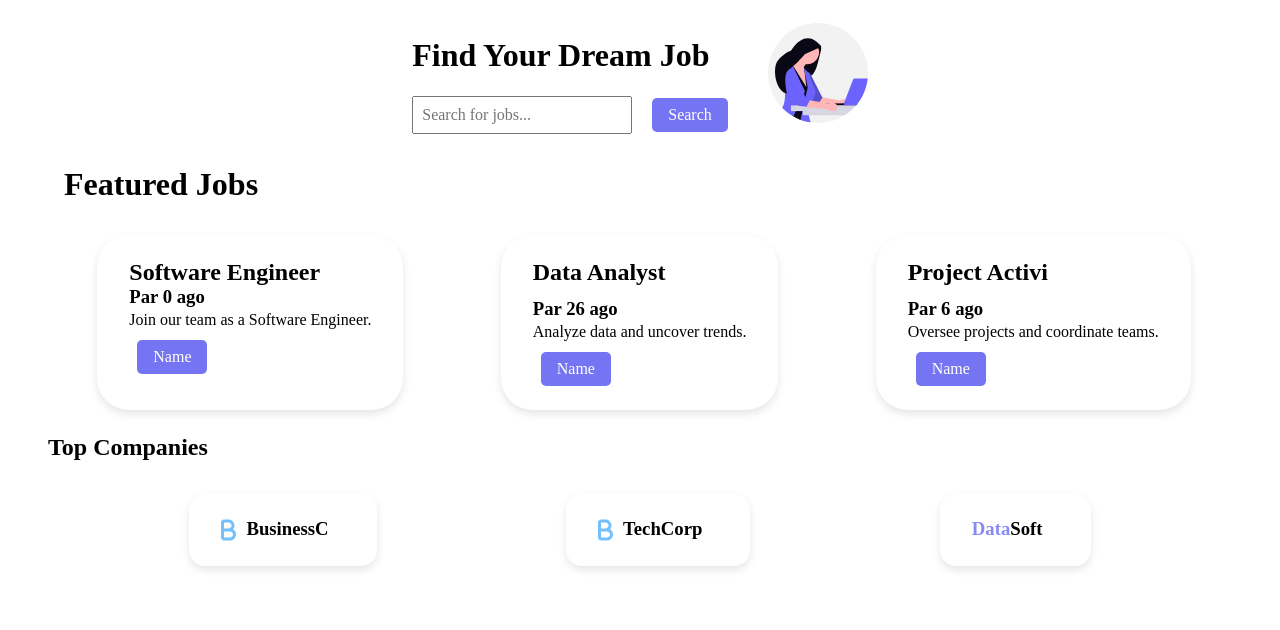
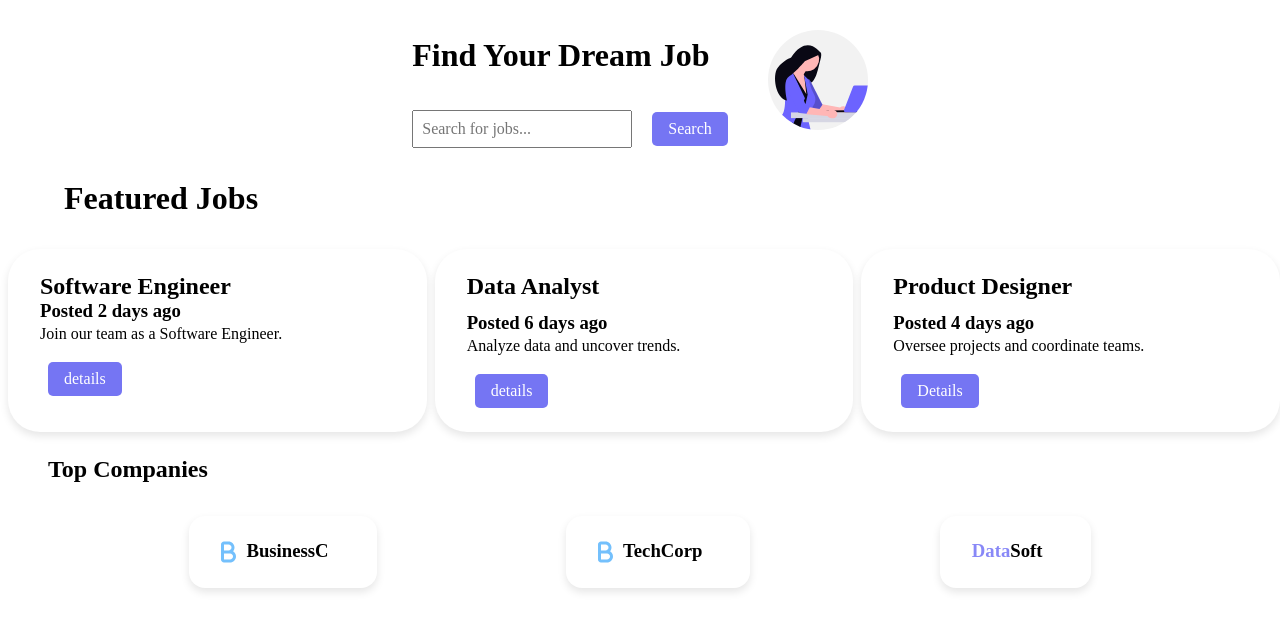
Before and after one commit to Omar-Gisseh/jobconnect, a plain HTML site: page public/index.html in a window 1280 px wide. Drawn offline with nearby package versions, Linux system fonts and the light colour scheme; a script that the page names is missing.

Commit message:
added a link to the feature elements in my home page to their respective details section's page

```diff
--- a/public/Css/style.css
+++ b/public/Css/style.css
@@ -65,7 +65,7 @@ input{
     line-height: 1.5;
 }
 
-.jobs-btn{
+.jobs-link {
     margin-top: .5em;
     border: none;
     color: white;
@@ -73,7 +73,16 @@ input{
     border-radius: 5px;
     padding: .5em 1em .5em 1em;
     margin-left: .5em;
+    text-decoration: none;
+    margin-top: 1em;
+    display: inline-block;
+
+
 }
+
+
+
+
 
 .jobs-container{
     border-radius: 2em;
@@ -81,6 +90,8 @@ input{
     padding: 1.5em 2em 1.5em 2em;
     margin-left: .5em;
     box-shadow:  0 4px 8px rgba(0, 0, 0, 0.1);
+    width: 100%;
+    height: auto;
 }
 
 .company-header{
@@ -110,6 +121,12 @@ input{
 }
 .blue{
     color: rgb(136, 136, 247);
+}
+
+@media(min-width: 600px){
+    .header-btn{
+        margin-top: 1em;
+    }
 }
 
 
--- a/public/index.html
+++ b/public/index.html
@@ -27,23 +27,23 @@
       <section class="featured-jobs">
       <div class="jobs-container">
       <h2 class="jobs-h1 inline">Software Engineer</h2>
-      <h3>Par 0 ago</h3>
+      <h3>Posted 2 days ago</h3>
       <p class="jobs-p">Join our team as a Software Engineer. </p>
-      <button class="jobs-btn">Name</button>
+      <a href="job-details-software-Engineer.html" class="jobs-link">details</a>
       </div>
 
       <div class="jobs-container">
         <h2 class="jobs-h1">Data Analyst</h2>
-        <h3>Par 26 ago</h3>
+        <h3>Posted 6 days ago</h3>
         <p class="jobs-p"> Analyze data and uncover trends.</p>
-        <button  class="jobs-btn">Name</button>
+        <a href="job-details-Data-Analyst.html" class="jobs-link">details</a>
         </div>
 
         <div class="jobs-container">
-            <h2 class="jobs-h1">Project Activi</h2>
-            <h3>Par 6 ago</h3>
+            <h2 class="jobs-h1">Product Designer</h2>
+            <h3>Posted 4 days ago</h3>
             <p class="jobs-p"> Oversee projects and coordinate teams.</p>
-            <button  class="jobs-btn">Name</button>
+            <a href="job details-Product-Designer.html" class="jobs-link">Details</a>
             </div>
 
 
```
Also changed, not shown: public/job-listing.html (+1 -1 lines), public/register.html (deleted).
